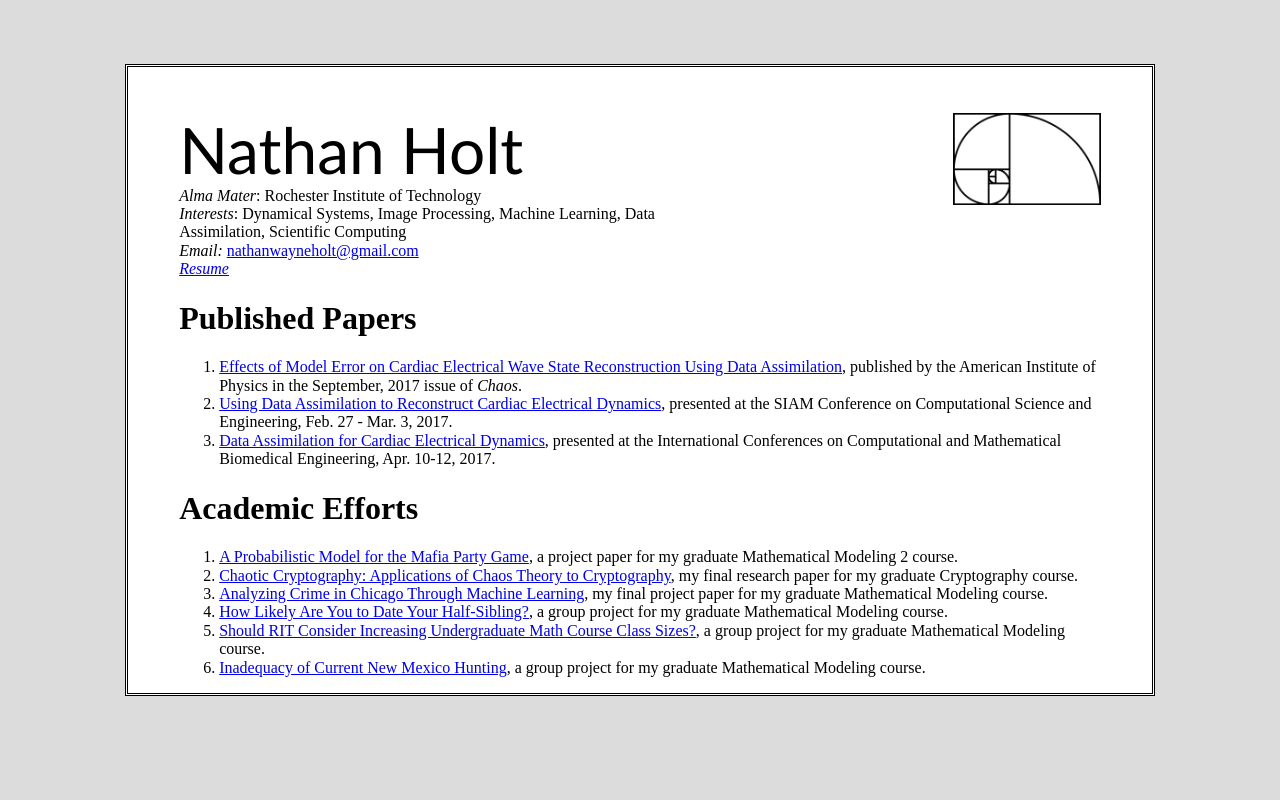
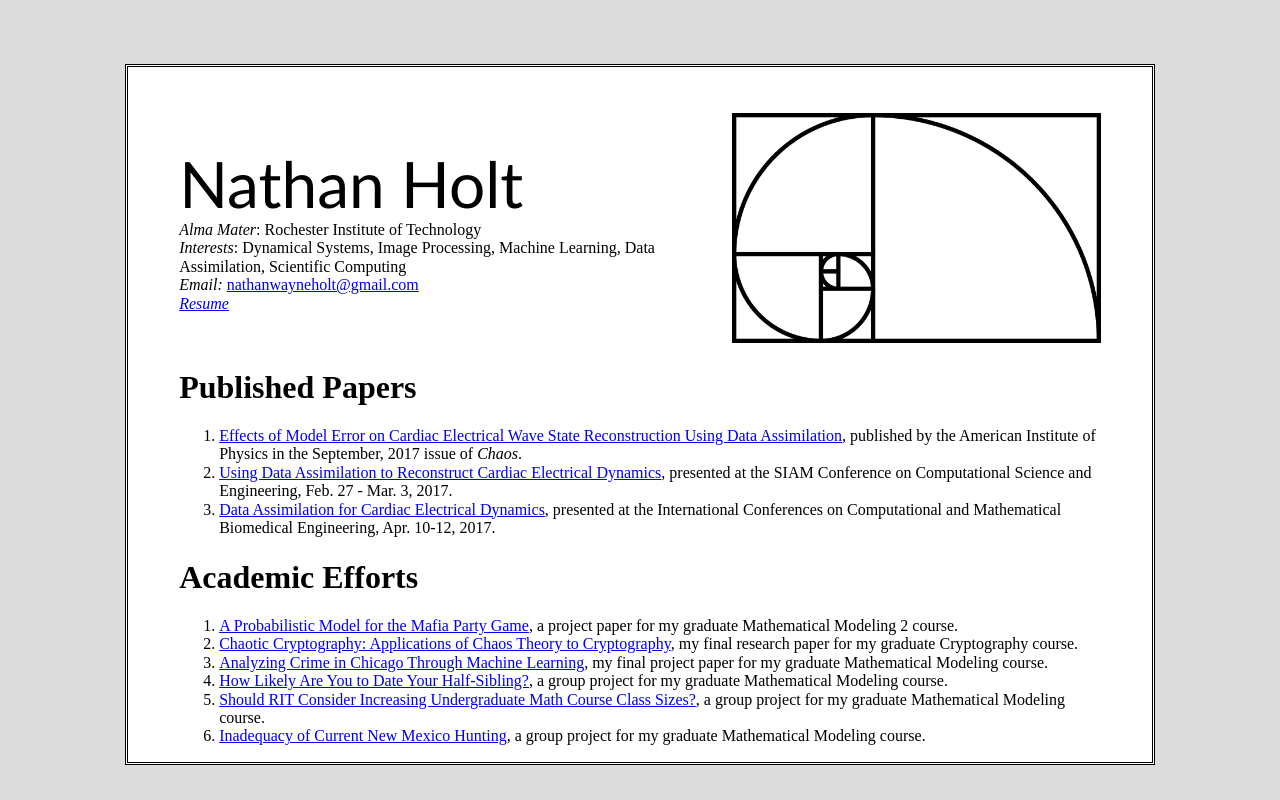
Before and after one commit to nathan-wayne-holt/nathanwayneholt, a plain HTML site: page index.html in a window 1280 px wide. Drawn offline with nearby package versions, Linux system fonts and the light colour scheme.

Commit message:
commenting out float: right; block that restricted image size to text block size

```diff
--- a/index.html
+++ b/index.html
@@ -38,7 +38,7 @@
 			display:table-cell;
 			width: 40%;
 			text-align: right;
-			float: right;
+			//float: right;
 			clear: right;
 			vertical-align: right;
 		}
```
